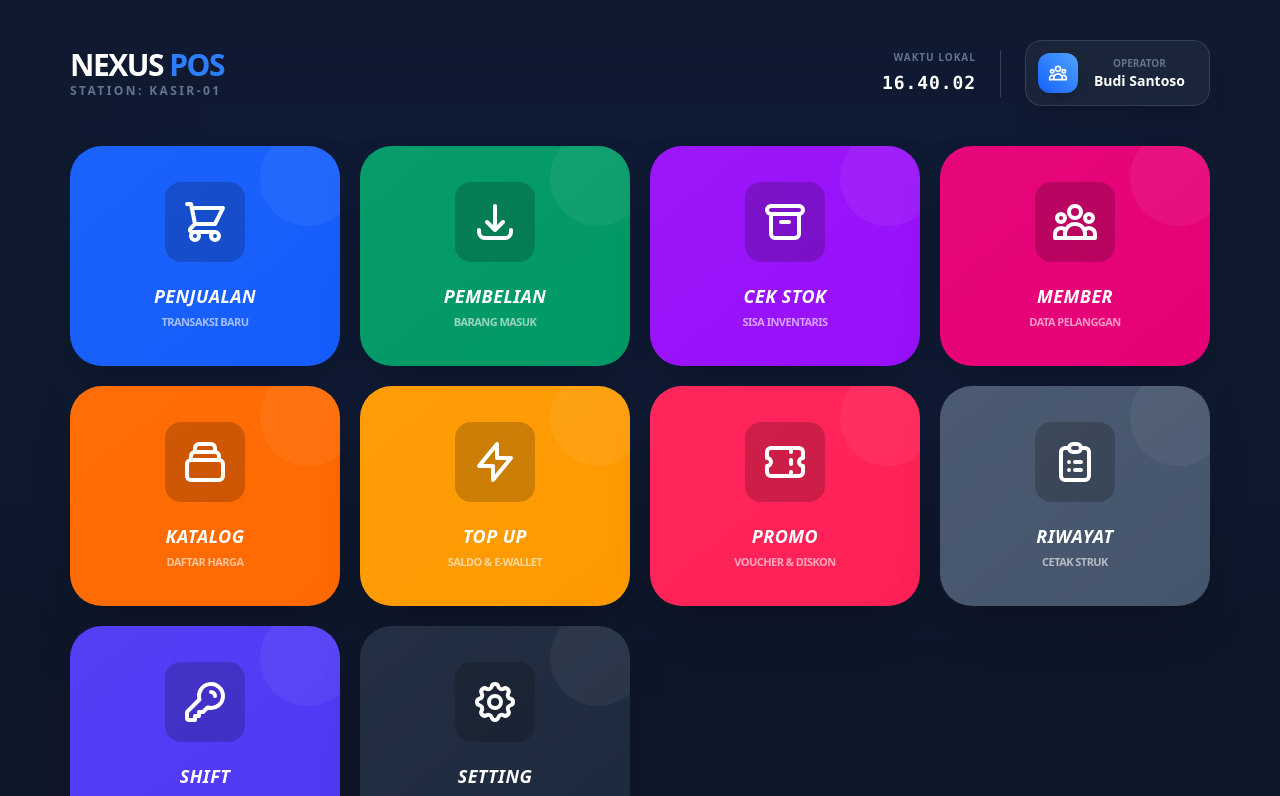
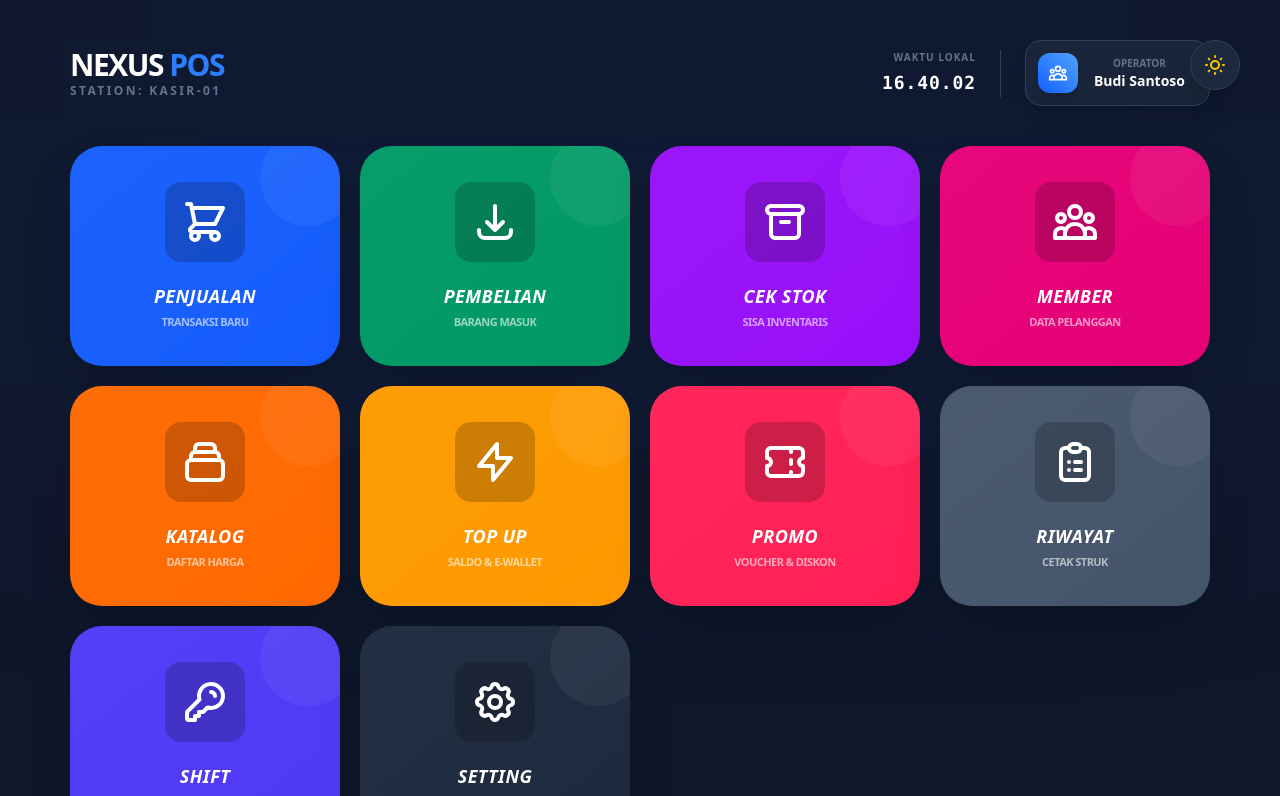
Before and after one commit to zem-art/nexus-pos-tauri, a React (Vite) app: page / in a window 1280 px wide. Shown: the top 796 px of the page. Built offline with nearby package versions, Linux system fonts and the light colour scheme.

Commit message:
update dashboard and app

```diff
--- a/src/App.tsx
+++ b/src/App.tsx
@@ -1,78 +1,14 @@
-import React from 'react';
-import {
-  HiOutlineShoppingCart,
-  HiOutlineDownload,
-  HiOutlineClipboardList,
-  HiOutlineUserGroup,
-  HiOutlineCollection,
-  HiOutlineArchive,
-  HiOutlineLightningBolt,
-  HiOutlineCog,
-  HiOutlineKey,
-  HiOutlineTicket, // Menu Tambahan: Promo/Voucher
-  HiOutlineChatAlt2 // Menu Tambahan: Helpdesk/Bantuan
-} from "react-icons/hi";
-import Header from './common/components/header';
-import Logout from './common/components/button/logout';
+import { BrowserRouter as Router, Routes, Route } from 'react-router-dom';
+import Dashboard from './pages/dashboard';
 
-// const menus = [
-//   { id: 'pos', title: 'PENJUALAN', desc: 'Scan & Transaksi Baru', icon: <HiOutlineShoppingCart />, color: 'bg-blue-600' },
-//   { id: 'pembelian', title: 'PEMBELIAN', desc: 'Input Barang Masuk', icon: <HiOutlineDownload />, color: 'bg-emerald-600' },
-//   { id: 'stok', title: 'CEK STOK', desc: 'Lihat Sisa Inventaris', icon: <HiOutlineArchive />, color: 'bg-purple-600' },
-//   { id: 'member', title: 'MEMBER', desc: 'Data & Poin Pelanggan', icon: <HiOutlineUserGroup />, color: 'bg-pink-600' },
-//   { id: 'produk', title: 'KATALOG', desc: 'Daftar Harga Produk', icon: <HiOutlineCollection />, color: 'bg-orange-500' },
-//   { id: 'topup', title: 'TOP UP', desc: 'E-Wallet & Saldo', icon: <HiOutlineLightningBolt />, color: 'bg-amber-500' },
-//   { id: 'riwayat', title: 'RIWAYAT', desc: 'Cetak Ulang & Retur', icon: <HiOutlineClipboardList />, color: 'bg-slate-600' },
-//   { id: 'shift', title: 'SHIFT', desc: 'Buka / Tutup Kasir', icon: <HiOutlineKey />, color: 'bg-rose-600' },
-//   { id: 'setting', title: 'SETTING', desc: 'Printer & Perangkat', icon: <HiOutlineCog />, color: 'bg-slate-800' },
-// ];
-
-export default function DashboardKasir() {
-  const menus = [
-    { id: 'pos', title: 'PENJUALAN', desc: 'Transaksi Baru', icon: <HiOutlineShoppingCart />, color: 'bg-blue-600' },
-    { id: 'pembelian', title: 'PEMBELIAN', desc: 'Barang Masuk', icon: <HiOutlineDownload />, color: 'bg-emerald-600' },
-    { id: 'stok', title: 'CEK STOK', desc: 'Sisa Inventaris', icon: <HiOutlineArchive />, color: 'bg-purple-600' },
-    { id: 'member', title: 'MEMBER', desc: 'Data Pelanggan', icon: <HiOutlineUserGroup />, color: 'bg-pink-600' },
-    { id: 'produk', title: 'KATALOG', desc: 'Daftar Harga', icon: <HiOutlineCollection />, color: 'bg-orange-500' },
-    { id: 'topup', title: 'TOP UP', desc: 'Saldo & E-Wallet', icon: <HiOutlineLightningBolt />, color: 'bg-amber-500' },
-    { id: 'promo', title: 'PROMO', desc: 'Voucher & Diskon', icon: <HiOutlineTicket />, color: 'bg-rose-500' },
-    { id: 'riwayat', title: 'RIWAYAT', desc: 'Cetak Struk', icon: <HiOutlineClipboardList />, color: 'bg-slate-600' },
-    { id: 'shift', title: 'SHIFT', desc: 'Buka / Tutup', icon: <HiOutlineKey />, color: 'bg-indigo-600' },
-    { id: 'setting', title: 'SETTING', desc: 'Printer Perangkat & Bantuan Sistem', icon: <HiOutlineCog />, color: 'bg-slate-800' },
-    // { id: 'help', title: 'BANTUAN', desc: 'Panduan Sistem', icon: <HiOutlineChatAlt2 />, color: 'bg-cyan-700' },
-  ];
-
+export default function App() {
   return (
-    <div className="min-h-screen w-full bg-[#0f172a] flex flex-col items-center p-6 md:p-10 font-sans overflow-x-hidden">
-      <Header />
-
-      <div className="grid grid-cols-1 sm:grid-cols-2 lg:grid-cols-3 xl:grid-cols-4 2xl:grid-cols-5 gap-5 w-full max-w-[95%] z-10">
-        {menus.map((menu) => (
-          <button
-            key={menu.id}
-            className={`${menu.color} group relative overflow-hidden cursor-pointer rounded-[2rem] p-6 shadow-2xl transition-all duration-300 hover:-translate-y-2 hover:brightness-110 active:scale-95 flex flex-col items-center justify-center min-h-[220px]`}
-          >
-            {/* Glossy & Pattern Overlay */}
-            <div className="absolute inset-0 bg-gradient-to-br from-white/10 to-transparent opacity-30"></div>
-            <div className="absolute -right-4 -top-4 w-24 h-24 bg-white/5 rounded-full group-hover:scale-150 transition-transform duration-700"></div>
-
-            {/* Icon */}
-            <div className="mb-5 p-4 bg-black/20 rounded-2xl group-hover:bg-white group-hover:text-slate-900 transition-all duration-300 text-5xl text-white">
-              {menu.icon}
-            </div>
-
-            <div className="text-center z-10">
-              <h3 className="text-lg font-black tracking-wide text-white mb-1 uppercase italic">{menu.title}</h3>
-              <p className="text-[11px] text-white/60 font-bold uppercase tracking-tighter">{menu.desc}</p>
-            </div>
-          </button>
-        ))}
-      </div>
-
-      <Logout />
-
-      {/* Background Decor */}
-      <div className="absolute top-0 left-1/2 -translate-x-1/2 w-full h-[500px] bg-blue-600/5 blur-[120px] -z-0"></div>
-    </div>
+    <Router>
+      <Routes>
+        <Route path="/" element={<Dashboard />} />
+        {/* Tambahkan route lain di sini nanti */}
+        {/* <Route path="/pos" element={<POSPage />} /> */}
+      </Routes>
+    </Router>
   );
 }
--- a/src/pages/dashboard.tsx
+++ b/src/pages/dashboard.tsx
@@ -1,9 +1,106 @@
-import React from 'react';
+import React, { useEffect, useState } from 'react';
+import {
+  HiOutlineShoppingCart,
+  HiOutlineDownload,
+  HiOutlineClipboardList,
+  HiOutlineUserGroup,
+  HiOutlineCollection,
+  HiOutlineArchive,
+  HiOutlineLightningBolt,
+  HiOutlineCog,
+  HiOutlineKey,
+  HiOutlineTicket, // Menu Tambahan: Promo/Voucher
+  HiOutlineChatAlt2, // Menu Tambahan: Helpdesk/Bantuan
+  HiOutlineSun,
+  HiOutlineMoon
+} from "react-icons/hi";
+import Logout from '../common/components/button/logout';
+import Header from '../common/components/header';
+import { useNavigate } from 'react-router-dom';
 
 export default function Dashboard() {
+  const navigate = useNavigate();
+  const [isDark, setIsDark] = useState(true); // Default gelap sesuai desainmu
+
+  // Toggle Dark Mode
+  useEffect(() => {
+    if (isDark) {
+      document.documentElement.classList.add('dark');
+    } else {
+      document.documentElement.classList.remove('dark');
+    }
+  }, [isDark]);
+
+  const menus = [
+    { id: 'pos', title: 'PENJUALAN', desc: 'Transaksi Baru', icon: <HiOutlineShoppingCart />, color: 'bg-blue-600' },
+    { id: 'pembelian', title: 'PEMBELIAN', desc: 'Barang Masuk', icon: <HiOutlineDownload />, color: 'bg-emerald-600' },
+    { id: 'stok', title: 'CEK STOK', desc: 'Sisa Inventaris', icon: <HiOutlineArchive />, color: 'bg-purple-600' },
+    { id: 'member', title: 'MEMBER', desc: 'Data Pelanggan', icon: <HiOutlineUserGroup />, color: 'bg-pink-600' },
+    { id: 'produk', title: 'KATALOG', desc: 'Daftar Harga', icon: <HiOutlineCollection />, color: 'bg-orange-500' },
+    { id: 'topup', title: 'TOP UP', desc: 'Saldo & E-Wallet', icon: <HiOutlineLightningBolt />, color: 'bg-amber-500' },
+    { id: 'promo', title: 'PROMO', desc: 'Voucher & Diskon', icon: <HiOutlineTicket />, color: 'bg-rose-500' },
+    { id: 'riwayat', title: 'RIWAYAT', desc: 'Cetak Struk', icon: <HiOutlineClipboardList />, color: 'bg-slate-600' },
+    { id: 'shift', title: 'SHIFT', desc: 'Buka / Tutup', icon: <HiOutlineKey />, color: 'bg-indigo-600' },
+    { id: 'setting', title: 'SETTING', desc: 'Printer Perangkat & Bantuan Sistem', icon: <HiOutlineCog />, color: 'bg-slate-800' },
+    // { id: 'help', title: 'BANTUAN', desc: 'Panduan Sistem', icon: <HiOutlineChatAlt2 />, color: 'bg-cyan-700' },
+  ];
+
   return (
     <>
+      <div className="min-h-screen w-full bg-[#0f172a] flex flex-col items-center p-6 md:p-10 font-sans overflow-x-hidden">
+        {/* Tombol Toggle Tema */}
+        <button
+          onClick={() => setIsDark(!isDark)}
+          className="fixed top-10 right-10 z-50 p-3 rounded-full bg-slate-800 text-yellow-400 hover:scale-110 transition-all shadow-xl border border-slate-700"
+        >
+          {isDark ? <HiOutlineSun size={24} /> : <HiOutlineMoon size={24} className="text-white" />}
+        </button>
 
+        <Header />
+
+        <div className="grid grid-cols-1 sm:grid-cols-2 lg:grid-cols-3 xl:grid-cols-4 2xl:grid-cols-5 gap-5 w-full max-w-[95%] z-10">
+          {menus.map((menu) => (
+            <button
+              key={menu.id}
+              className={`${menu.color} group relative overflow-hidden cursor-pointer rounded-[2rem] p-6 shadow-2xl transition-all duration-300 hover:-translate-y-2 hover:brightness-110 active:scale-95 flex flex-col items-center justify-center min-h-[220px]`}
+            >
+              {/* Glossy & Pattern Overlay */}
+              <div className="absolute inset-0 bg-gradient-to-br from-white/10 to-transparent opacity-30"></div>
+              <div className="absolute -right-4 -top-4 w-24 h-24 bg-white/5 rounded-full group-hover:scale-150 transition-transform duration-700"></div>
+
+              {/* Icon */}
+              <div className="mb-5 p-4 bg-black/20 rounded-2xl group-hover:bg-white group-hover:text-slate-900 transition-all duration-300 text-5xl text-white">
+                {menu.icon}
+              </div>
+
+              <div className="text-center z-10">
+                <h3 className="text-lg font-black tracking-wide text-white mb-1 uppercase italic">{menu.title}</h3>
+                <p className="text-[11px] text-white/60 font-bold uppercase tracking-tighter">{menu.desc}</p>
+              </div>
+            </button>
+          ))}
+        </div>
+
+        <Logout />
+
+        {/* Background Decor (Hanya muncul di dark mode biar cantik) */}
+        {isDark && (
+          <div className="absolute top-0 left-1/2 -translate-x-1/2 w-full h-[500px] bg-blue-600/5 blur-[120px] -z-0"></div>
+        )}
+      </div>
     </>
   );
 }
+
+
+// const menus = [
+//   { id: 'pos', title: 'PENJUALAN', desc: 'Scan & Transaksi Baru', icon: <HiOutlineShoppingCart />, color: 'bg-blue-600' },
+//   { id: 'pembelian', title: 'PEMBELIAN', desc: 'Input Barang Masuk', icon: <HiOutlineDownload />, color: 'bg-emerald-600' },
+//   { id: 'stok', title: 'CEK STOK', desc: 'Lihat Sisa Inventaris', icon: <HiOutlineArchive />, color: 'bg-purple-600' },
+//   { id: 'member', title: 'MEMBER', desc: 'Data & Poin Pelanggan', icon: <HiOutlineUserGroup />, color: 'bg-pink-600' },
+//   { id: 'produk', title: 'KATALOG', desc: 'Daftar Harga Produk', icon: <HiOutlineCollection />, color: 'bg-orange-500' },
+//   { id: 'topup', title: 'TOP UP', desc: 'E-Wallet & Saldo', icon: <HiOutlineLightningBolt />, color: 'bg-amber-500' },
+//   { id: 'riwayat', title: 'RIWAYAT', desc: 'Cetak Ulang & Retur', icon: <HiOutlineClipboardList />, color: 'bg-slate-600' },
+//   { id: 'shift', title: 'SHIFT', desc: 'Buka / Tutup Kasir', icon: <HiOutlineKey />, color: 'bg-rose-600' },
+//   { id: 'setting', title: 'SETTING', desc: 'Printer & Perangkat', icon: <HiOutlineCog />, color: 'bg-slate-800' },
+// ];
```
